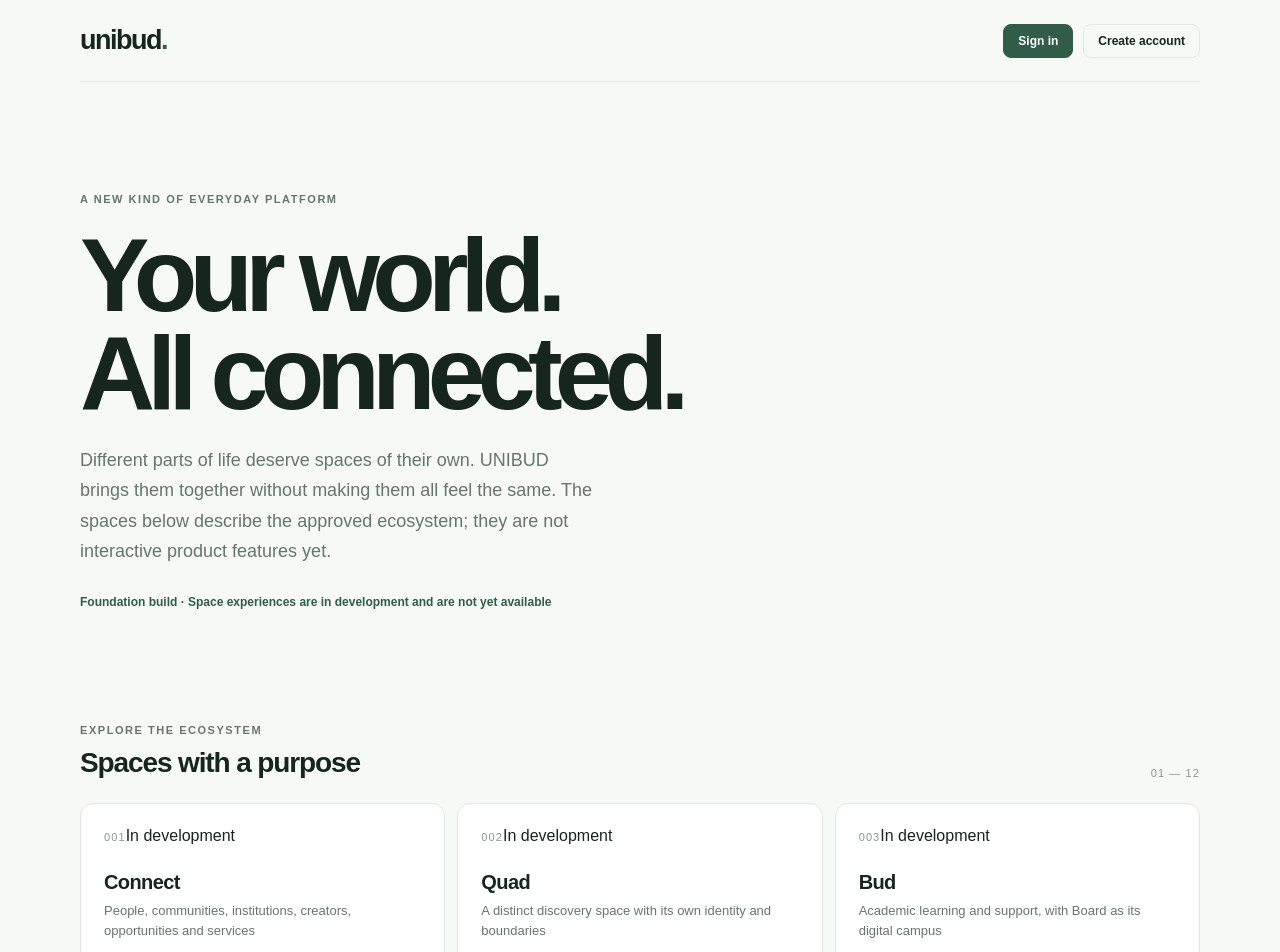
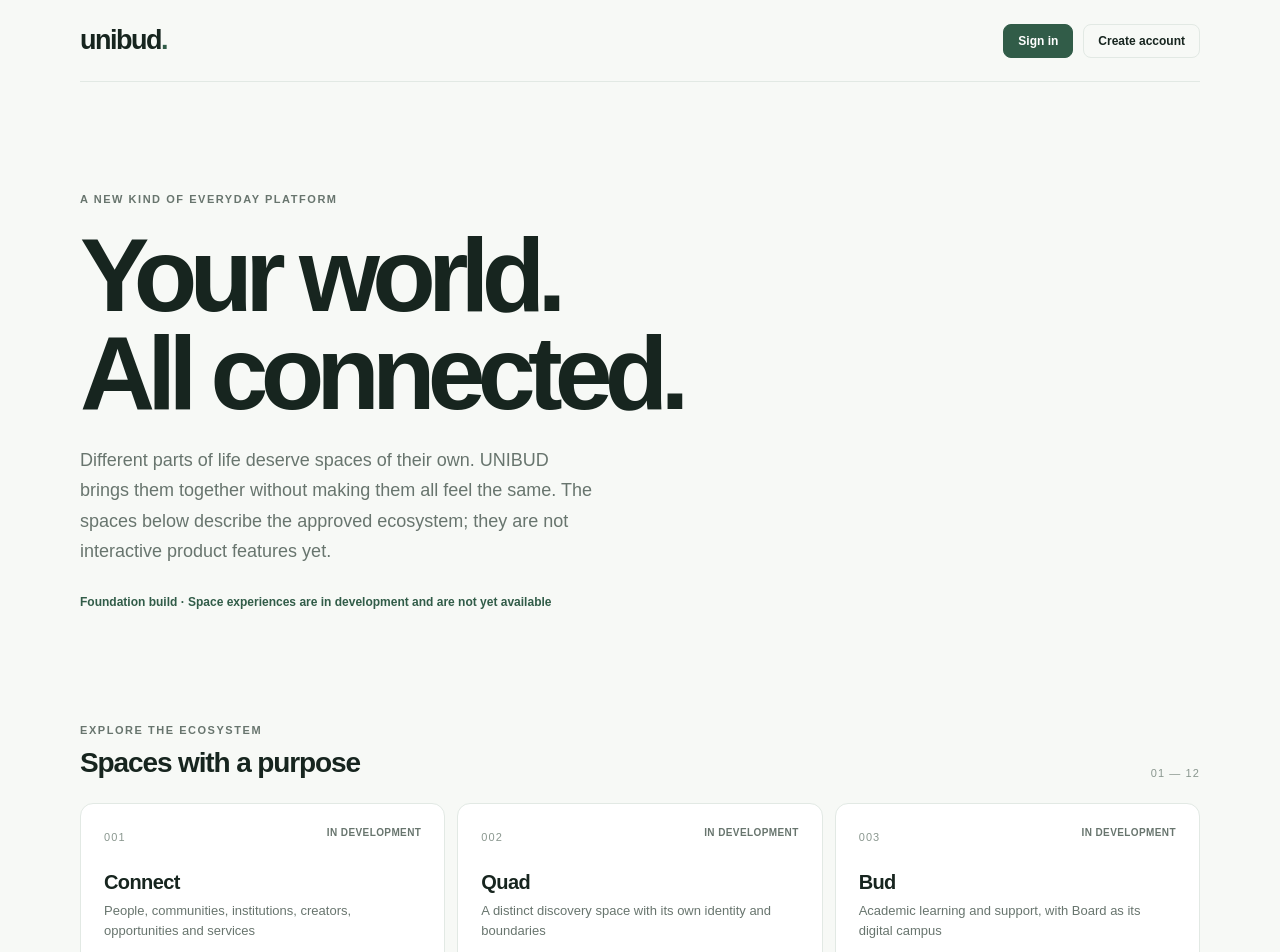
Before and after one commit to iamtheoracle/unibud, a Next.js app in the folder apps/web/: page / in a window 1280 px wide. Shown: the top 952 px of the page. Built offline with nearby package versions, Linux system fonts and the light colour scheme; no server answers.

Commit message:
style: clarify space availability labels

```diff
--- a/apps/web/src/app/globals.css
+++ b/apps/web/src/app/globals.css
@@ -38,6 +38,8 @@ a { color: inherit; text-decoration: none; }
 .section-heading { display: flex; align-items: end; justify-content: space-between; margin-bottom: 24px; }
 .section-heading h2 { margin: 9px 0 0; font-size: 28px; letter-spacing: -.04em; }
 .count, .space-number { color: #8a978f; font-size: 11px; letter-spacing: .1em; }
+.space-status { float: right; color: var(--muted); font-size: 10px; font-weight: 700; letter-spacing: .04em; text-transform: uppercase; }
+.space h3 { clear: both; }
 .space-grid { display: grid; grid-template-columns: repeat(3, 1fr); gap: 12px; }
 .space {
   min-height: 170px; padding: 23px; border: 1px solid var(--line);
```
